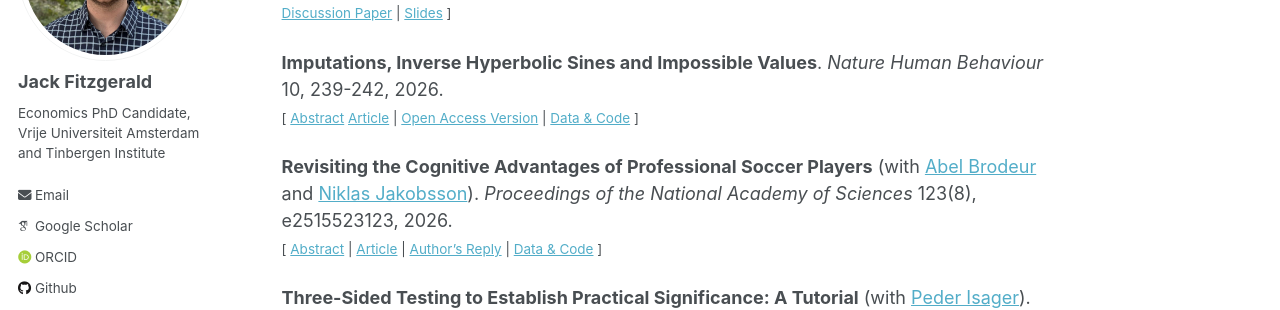
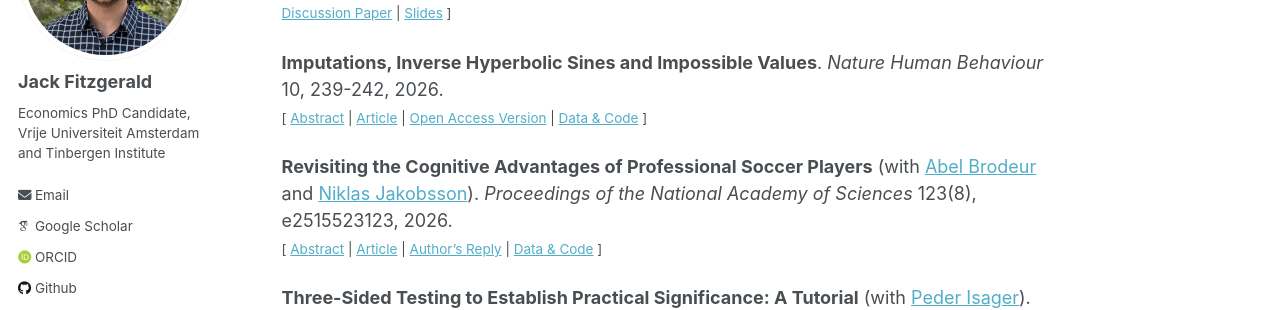
Before and after one commit to jack-fitzgerald/jack-fitzgerald.github.io, a Jekyll site: the page built from _pages/papers.md, in a window 1280 px wide and 900 px high, scrolled down 347 px. Shown: the part 150-460 px from the top of the window. Built offline with Jekyll 4.4.1, drawn with Linux system fonts in a browser that asks for light colours; some web fonts are replaced.

```diff
--- a/_pages/papers.md
+++ b/_pages/papers.md
@@ -31,7 +31,7 @@ Recent studies showing that some outcome variables do not statistically signific
 </small><br><br/></div>
 
 **Imputations, Inverse Hyperbolic Sines and Impossible Values**. *Nature Human Behaviour* 10, 239-242, 2026. <br/>
-<small>[ <a href="#/" onclick="visib('WEA23')">Abstract</a> [Article](https://doi.org/10.1038/s41562-025-02347-7) | [Open Access Version](https://rdcu.be/eYab2) | [Data & Code](https://osf.io/hce6n/) ] </small>
+<small>[ <a href="#/" onclick="visib('WEA23')">Abstract</a> | [Article](https://doi.org/10.1038/s41562-025-02347-7) | [Open Access Version](https://rdcu.be/eYab2) | [Data & Code](https://osf.io/hce6n/) ] </small>
 
 <div id="WEA23" style="display: none; text-align: justify; line-height: 1.2" ><small>
 
```
